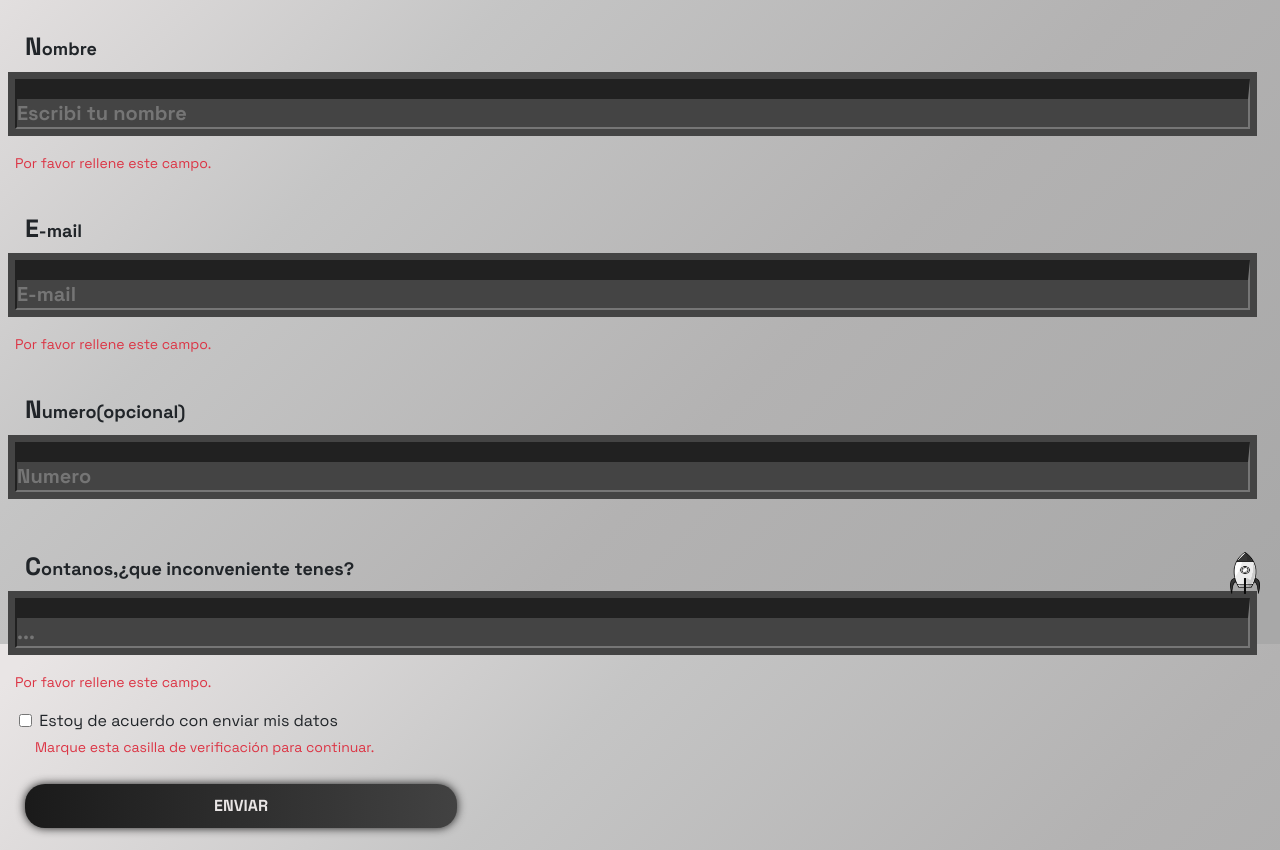
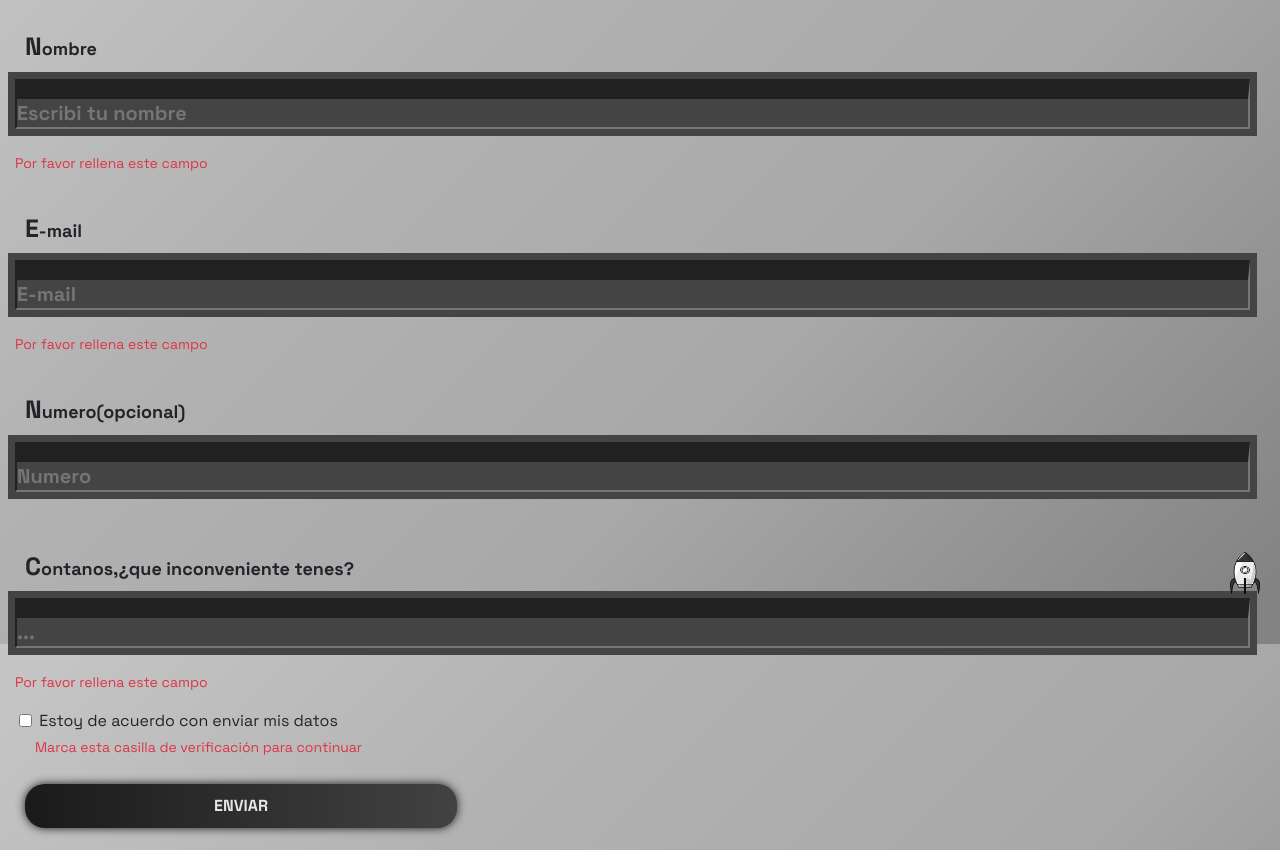
Before and after one commit to FacundoMarcoBacigalupo/Sitio-Web-MFL, a website: page Secciones/Contactanos.html in a window 1280 px wide. Shown: the part 156-1006 px from the top of the page. Drawn offline with nearby package versions, Linux system fonts and the light colour scheme.

Commit message:
Update again

```diff
--- a/Secciones/Contactanos.html
+++ b/Secciones/Contactanos.html
@@ -82,7 +82,7 @@
           <label for="name" class="comentarioNO">Nombre</label>
           <input type="text" class="textoContac" id="name" placeholder="Escribi tu nombre" name="nombre" required>
           <div class="valid-feedback">Valido</div>
-          <div class="invalid-feedback">Por favor rellene este campo.</div>
+          <div class="invalid-feedback">Por favor rellena este campo</div>
         </div>
 
 
@@ -91,7 +91,7 @@
           <label for="email" class="comentarioNO">E-mail</label>
           <input type="email" class="textoContac" id="email" placeholder="E-mail" name="email" required>
           <div class="valid-feedback">Valido</div>
-          <div class="invalid-feedback">Por favor rellene este campo.</div>
+          <div class="invalid-feedback">Por favor rellena este campo</div>
         </div>
 
 
@@ -107,14 +107,14 @@
           <label for="mensaje" class="comentarioNO">Contanos,¿que inconveniente tenes?</label>
           <input type="text" class="textoContac" id="mensaje" placeholder="..." name="mensage" required>
           <div class="valid-feedback">Valido</div>
-          <div class="invalid-feedback">Por favor rellene este campo.</div>
+          <div class="invalid-feedback">Por favor rellena este campo</div>
         </div>
 
 
         <div class="form-group form-check">
           <label class="form-check-label"></label>
             <input class="form-check-input" type="checkbox" name="Estoy de acuerdo con enviar mis datos" required>Estoy de acuerdo con enviar mis datos
-            <div class="invalid-feedback">Marque esta casilla de verificación para continuar.</div>
+            <div class="invalid-feedback">Marca esta casilla de verificación para continuar</div>
         </div>
 
         <button type="submit" class="si-no">Enviar</button>
--- a/estilos.scss/estilos.scss
+++ b/estilos.scss/estilos.scss
@@ -31,7 +31,7 @@ $borde: 10px solid;
 }
 
 body{
-    background: linear-gradient(315deg, #a8a8a8 3%, #b3b2b2 38%, #c5c5c5 68%, $color3 98%);
+    background: linear-gradient(315deg, #838383 3%, #a8a8a8 38%, #b3b2b2 68%,#c5c5c5 98%);
     animation: gradient 15s ease infinite;
     background-size: 400% 400%;
     background-attachment: fixed;
```
Also changed, not shown: Secciones/DesarrolloWeb1.html (+2 -2 lines), Secciones/DesarrolloWeb2.html (+2 -2 lines), estilos.scss/estilos.css.
